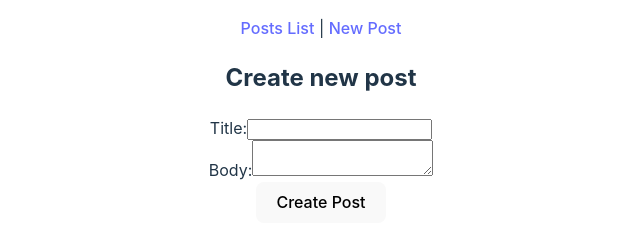
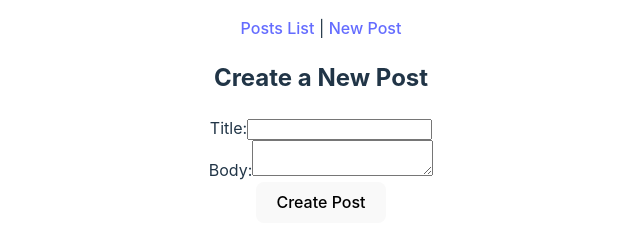
Before and after one commit to okuyama-code/spa-youtube-react, a React (Vite) app: page /new in a window 1280 px wide. Shown: the part 363-610 px from the top of the page, without its empty margins (319-959 px from the left). Built offline with nearby package versions, Linux system fonts and the light colour scheme.

Commit message:
PostFormコンポーネントでリファクタリングした

```diff
--- a/src/features/posts/EditPostForm.jsx
+++ b/src/features/posts/EditPostForm.jsx
@@ -2,11 +2,10 @@ import React, { useEffect, useState } from 'react'
 import { useNavigate, useParams } from 'react-router-dom'
 import { POSTS_API_URL } from '../../constants';
 import { updatePost } from '../../services/postService';
+import PostForm from './PostForm';
 
 const EditPostForm = () => {
   const [post, setPost] = useState(null);
-  const [, setLoading] = useState(true);
-  const [, setError] = useState(null);
   const { id } = useParams();
   const navigate = useNavigate();
 
@@ -23,23 +22,14 @@ const EditPostForm = () => {
         }
       } catch (e) {
         console.log("エラーが発生しました" ,e)
-        setError(e);
-      } finally {
-        setLoading(false)
       }
     }
     fetchCurrentPost();
   }, [id])
 
-  const handleSubmit= async (e) => {
-    e.preventDefault();
-    const updatedPost = {
-      title: post.title,
-      body: post.body
-    }
-
+  const handleUpdateSubmit = async (formData) => {
     try {
-      const response = await updatePost(id, updatedPost)
+      const response = await updatePost(id, formData)
       navigate(`/posts/${response.id}`)
     } catch(e) {
       console.log(e)
@@ -49,34 +39,12 @@ const EditPostForm = () => {
   if (!post) return <h2>Loading...</h2>
 
   return (
-    <div>
-      <h2>Edit Post</h2>
-
-      <form onSubmit={handleSubmit}>
-        <div>
-          <label htmlFor="post-title">Title</label>
-          <br />
-          <input
-            type="text"
-            id='post-title'
-            value={post?.title}
-            onChange={(e) => setPost({ ...post, title: e.target.value})}
-          />
-        </div>
-        <div>
-          <label htmlFor="post-body">Body</label>
-          <br />
-          <textarea
-            id="post-body"
-            value={post?.body}
-            onChange={(e) => setPost({ ...post, body: e.target.value})}
-          />
-        </div>
-        <div>
-          <button type='submit'>Save</button>
-        </div>
-      </form>
-    </div>
+    <PostForm
+      post={post}
+      onSubmit={handleUpdateSubmit}
+      headerText="Edit Post"
+      buttonText="Update Post"
+    />
   )
 }
 
--- a/src/features/posts/NewPostForm.jsx
+++ b/src/features/posts/NewPostForm.jsx
@@ -1,19 +1,16 @@
 import React, { useState } from 'react'
 import { useNavigate } from 'react-router-dom';
 import { createPost } from '../../services/postService';
+import PostForm from "./PostForm"
 
 export const NewPostForm = () => {
   const [title, setTitle] = useState("");
   const [body, setBody] = useState("");
   const navigate = useNavigate();
 
-  const handleSubmit = async (e) => {
-    e.preventDefault();
-
-    const postData = { title, body };
-
+  const handleCreateSubmit = async (formData) => {
     try {
-      const response = await createPost(postData)
+      const response = await createPost(formData)
       console.log(response);
        navigate(`/posts/${response.id}`);
     } catch (e) {
@@ -22,32 +19,10 @@ export const NewPostForm = () => {
   }
 
   return (
-    <div>
-      <h2>Create new post</h2>
-      <form onSubmit={handleSubmit}>
-        <div>
-          <label htmlFor="titleInput">Title:</label>
-          <input
-          id='titleInput'
-            type="text"
-            value={title}
-            onChange={(e) => setTitle(e.target.value)}
-            required
-          />
-        </div>
-        <div>
-          <label htmlFor="bodyInput">Body:</label>
-          <textarea
-             id="bodyInput"
-             value={body}
-             onChange={(e) => setBody(e.target.value)}
-             required
-          />
-        </div>
-        <div>
-          <button type='submit'>Create Post</button>
-        </div>
-      </form>
-    </div>
+    <PostForm
+      headerText="Create a New Post"
+      onSubmit={handleCreateSubmit}
+      buttonText="Create Post"
+    />
   )
 }
--- /dev/null
+++ b/src/features/posts/PostForm.jsx
@@ -0,0 +1,86 @@
+import { useState } from "react";
+import PropTypes from "prop-types";
+
+function PostForm({ post, headerText, onSubmit, buttonText }) {
+  const [formData, setFormData] = useState(
+    post || {
+      title: "",
+      body: "",
+      // image: "",
+    }
+  );
+
+  return (
+    <div>
+      <h2>{headerText}</h2>
+      <form
+        onSubmit={(e) => {
+          e.preventDefault();
+          onSubmit(formData);
+        }}
+      >
+        <div>
+          <label htmlFor="title">Title:</label>
+          <input
+            id="title"
+            type="text"
+            value={formData.title}
+            onChange={(e) =>
+              setFormData({
+                ...formData,
+                title: e.target.value,
+              })
+            }
+          />
+        </div>
+        {/* <div>
+          <label htmlFor="image">Image:</label>
+          <input
+            id="image"
+            type="file"
+            accept="image/*"
+            onChange={(e) => {
+              setFormData({
+                ...formData,
+                image: e.target.files[0],
+              });
+              console.log(e.target.files[0]);
+            }}
+          />
+        </div> */}
+        <div>
+          <label htmlFor="body">Body:</label>
+          <textarea
+            id="body"
+            value={formData.body}
+            onChange={(e) =>
+              setFormData({
+                ...formData,
+                body: e.target.value,
+              })
+            }
+          />
+        </div>
+        <div>
+          <button type="submit">{buttonText}</button>
+        </div>
+      </form>
+    </div>
+  );
+}
+
+PostForm.propTypes = {
+  post: PropTypes.shape({
+    title: PropTypes.string.isRequired,
+    body: PropTypes.string.isRequired,
+  }),
+  headerText: PropTypes.string.isRequired,
+  onSubmit: PropTypes.func.isRequired,
+  buttonText: PropTypes.string.isRequired,
+};
+
+PostForm.defaultProps = {
+  post: null,
+};
+
+export default PostForm;
```
